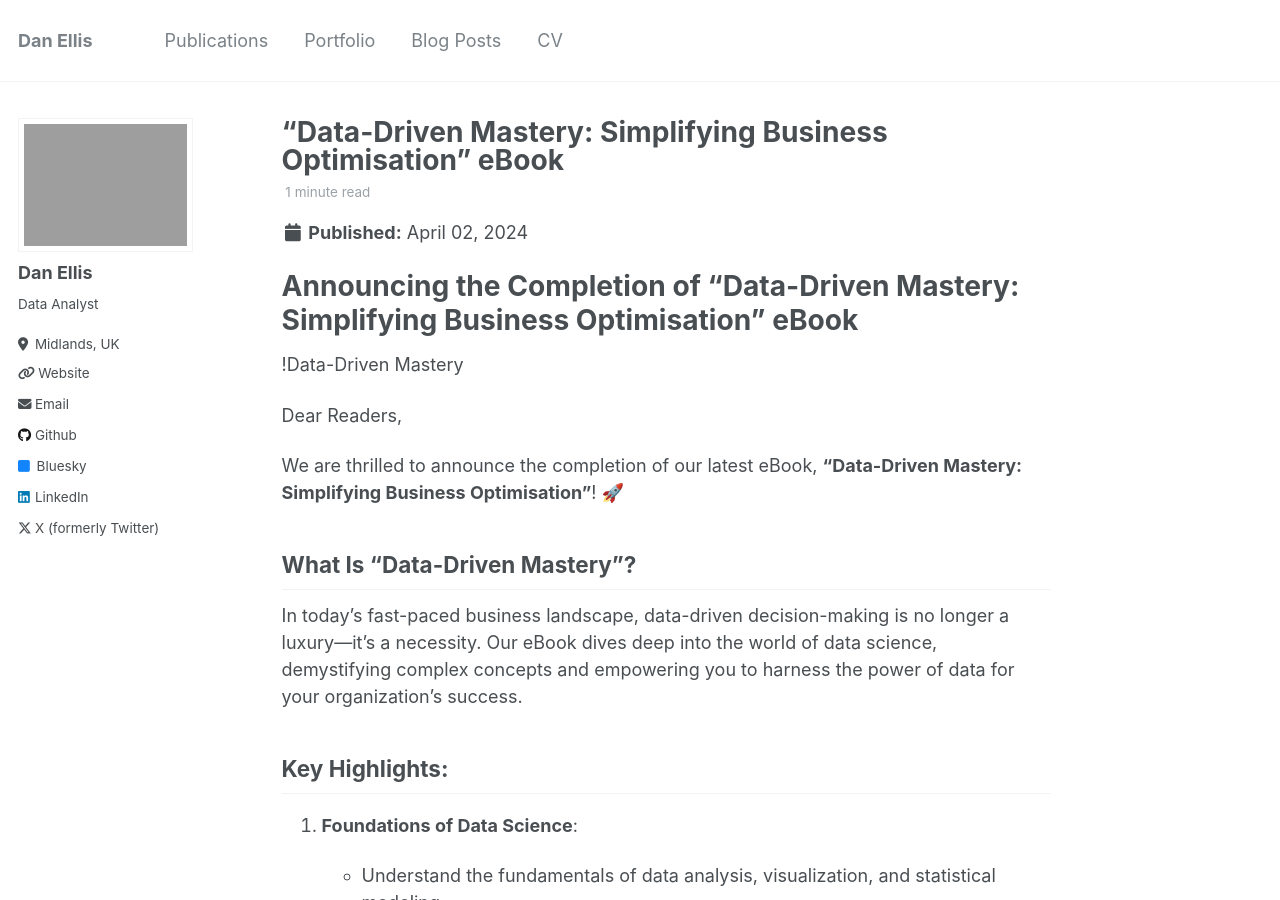
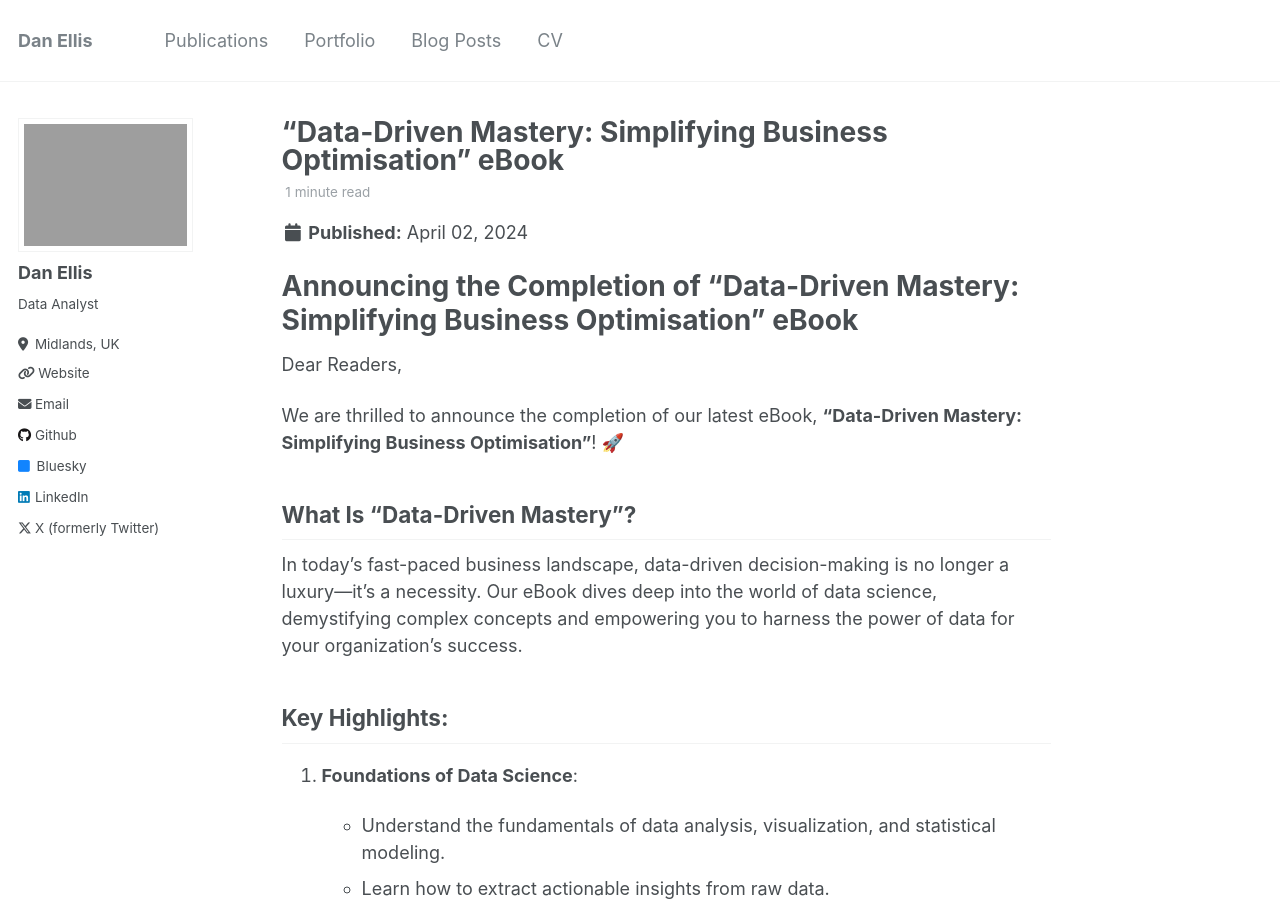
Before and after one commit to danellisprojects/danellisprojects.github.io, a Jekyll site: the page built from _posts/2024-04-02-data-driven-mastery-simplifying-business-optimisation.md, in a window 1280 px wide and 900 px high. Built offline with Jekyll 4.4.1, drawn with Linux system fonts in a browser that asks for light colours.

Commit message:
Update 2024-04-02-data-driven-mastery-simplifying-business-optimisation.md

```diff
--- a/_posts/2024-04-02-data-driven-mastery-simplifying-business-optimisation.md
+++ b/_posts/2024-04-02-data-driven-mastery-simplifying-business-optimisation.md
@@ -10,8 +10,6 @@ tags:
 
 Announcing the Completion of "Data-Driven Mastery: Simplifying Business Optimisation" eBook
 ===========================================================================================
-
-!Data-Driven Mastery
 
 Dear Readers,
 
```
